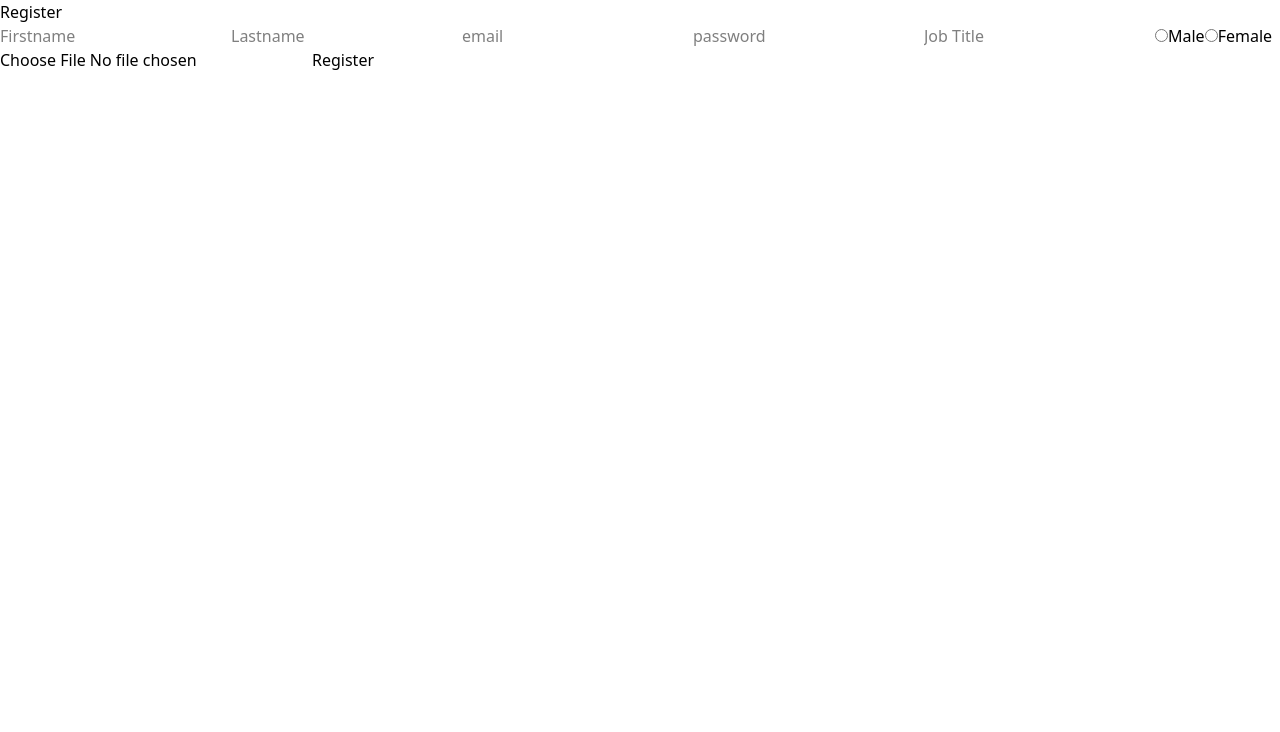
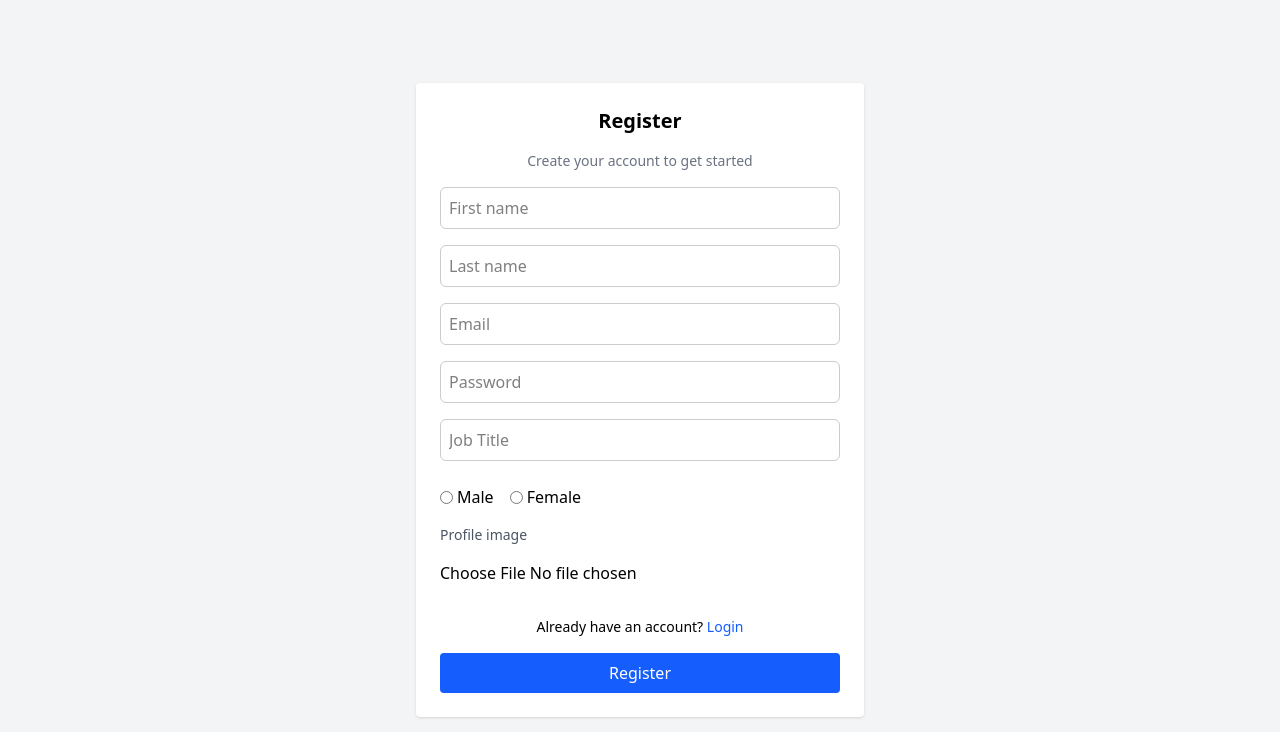
Before and after one commit to sonalghinaiya/mern-stackcart, a React (Vite) app in the folder frontend/: page /register in a window 1280 px wide. Shown: the top 732 px of the page. Built offline with nearby package versions, Linux system fonts and the light colour scheme.

Commit message:
feat(Login, Register): enhance UI and add navigation links for user authentication forms

```diff
--- /dev/null
+++ b/frontend/src/App.css
@@ -0,0 +1,6 @@
+.input{
+    width: 100%;
+    border: 1px solid #ccc;
+    padding: 8px;
+    border-radius: 6px;
+}
--- a/frontend/src/main.jsx
+++ b/frontend/src/main.jsx
@@ -3,6 +3,7 @@ import { createRoot } from 'react-dom/client'
 import './index.css'
 import React from 'react'
 import App from './App.jsx'
+import "./App.css"
 
 createRoot(document.getElementById('root')).render(
   <StrictMode>
--- a/frontend/src/pages/Login.jsx
+++ b/frontend/src/pages/Login.jsx
@@ -1,5 +1,5 @@
 import React, { useState } from "react";
-import { useNavigate } from "react-router-dom";
+import { Link, useNavigate } from "react-router-dom";
 import api from "../api/axios";
 
 function Login() {
@@ -25,22 +25,44 @@ function Login() {
     }
   };
   return (
-    <div>
-      <h2>Login</h2>
-      <form action="" onSubmit={handleSubmit}>
+    <div className="flex items-center justify-center bg-gray-100 min-h-screen">
+      <form
+        onSubmit={handleSubmit}
+        className="bg-white p-6 rounded shadow w-full max-w-md space-y-4"
+      >
+        <h2 className="text-xl font-bold text-center">Login</h2>
+        <p className="text-sm text-gray-500 text-center mb-4">
+          Sign in to your account
+        </p>
         <input
           type="email"
           placeholder="Email"
           value={email}
+          className="input"
           onChange={(e) => setEmail(e.target.value)}
         />
         <input
           type="password"
           placeholder="Password"
           value={password}
+          className="input"
           onChange={(e) => setPassword(e.target.value)}
         />
-        <button type="submit">Login</button>
+        <p className="text-sm text-right text-blue-600 cursor-pointer hover:underline">
+          Forgot your password?
+        </p>
+        <p className="text-sm text-center mt-4">
+          Don't have an account?{" "}
+          <Link to="/register" className="text-blue-600 hover:underline">
+            Sign Up
+          </Link>{" "}
+        </p>
+        <button
+          type="submit"
+          className="bg-blue-600 text-white rounded w-full py-2"
+        >
+          Login
+        </button>
       </form>
     </div>
   );
--- a/frontend/src/pages/Register.jsx
+++ b/frontend/src/pages/Register.jsx
@@ -1,5 +1,5 @@
 import React from "react";
-import { useNavigate } from "react-router-dom";
+import { Link, useNavigate } from "react-router-dom";
 import api from "../api/axios";
 
 function Register() {
@@ -17,24 +17,72 @@ function Register() {
     }
   };
   return (
-    <div>
-      <h2>Register</h2>
-      <form action="" onSubmit={handleSubmit}>
-        <input type="text" name="firstName" placeholder="Firstname" />
-        <input type="text" name="lastName" placeholder="Lastname" />
-        <input type="email" name="email" placeholder="email" />
-        <input type="password" name="password" placeholder="password" />
-        <input type="text" name="jobTitle" placeholder="Job Title" />
-        <label>
-          <input type="radio" name="gender" value="Male" />
-          Male
-        </label>
-        <label>
-          <input type="radio" name="gender" value="Female" />
-          Female
+    <div className="flex items-center justify-center bg-gray-100 min-h-screen">
+      <form
+        onSubmit={handleSubmit}
+        className="bg-white p-6 rounded shadow w-full max-w-md space-y-4"
+      >
+        <h2 className="text-xl font-bold text-center">Register</h2>
+        <p className="text-gray-500 text-sm text-center mb-4">
+          Create your account to get started
+        </p>
+        <input
+          className="input"
+          type="text"
+          name="firstName"
+          placeholder="First name"
+        />
+        <input
+          className="input"
+          type="text"
+          name="lastName"
+          placeholder="Last name"
+        />
+        <input
+          className="input"
+          type="email"
+          name="email"
+          placeholder="Email"
+        />
+        <input
+          className="input"
+          type="password"
+          name="password"
+          placeholder="Password"
+        />
+        <input
+          className="input"
+          type="text"
+          name="jobTitle"
+          placeholder="Job Title"
+        />
+
+        <div className="flex gap-4 mt-2">
+          <label className="flex items-center gap-1">
+            <input type="radio" name="gender" value="Male" />
+            Male
+          </label>
+          <label className="flex items-center gap-1">
+            <input type="radio" name="gender" value="Female" />
+            Female
+          </label>
+        </div>
+        <label className="text-sm text-gray-600 mt-2 block">
+          Profile image
         </label>
         <input type="file" name="profileImage" />
-        <button type="submit">Register</button>
+        <p className="text-sm text-center mt-4">
+          Already have an account?{" "}
+          <Link to="/login" className="text-blue-600 hover:underline">
+            Login
+          </Link>
+        </p>
+        <button
+          className="w-full bg-blue-600 text-white py-2 rounded"
+          type="submit"
+        >
+          Register
+        </button>
       </form>
     </div>
   );
```
